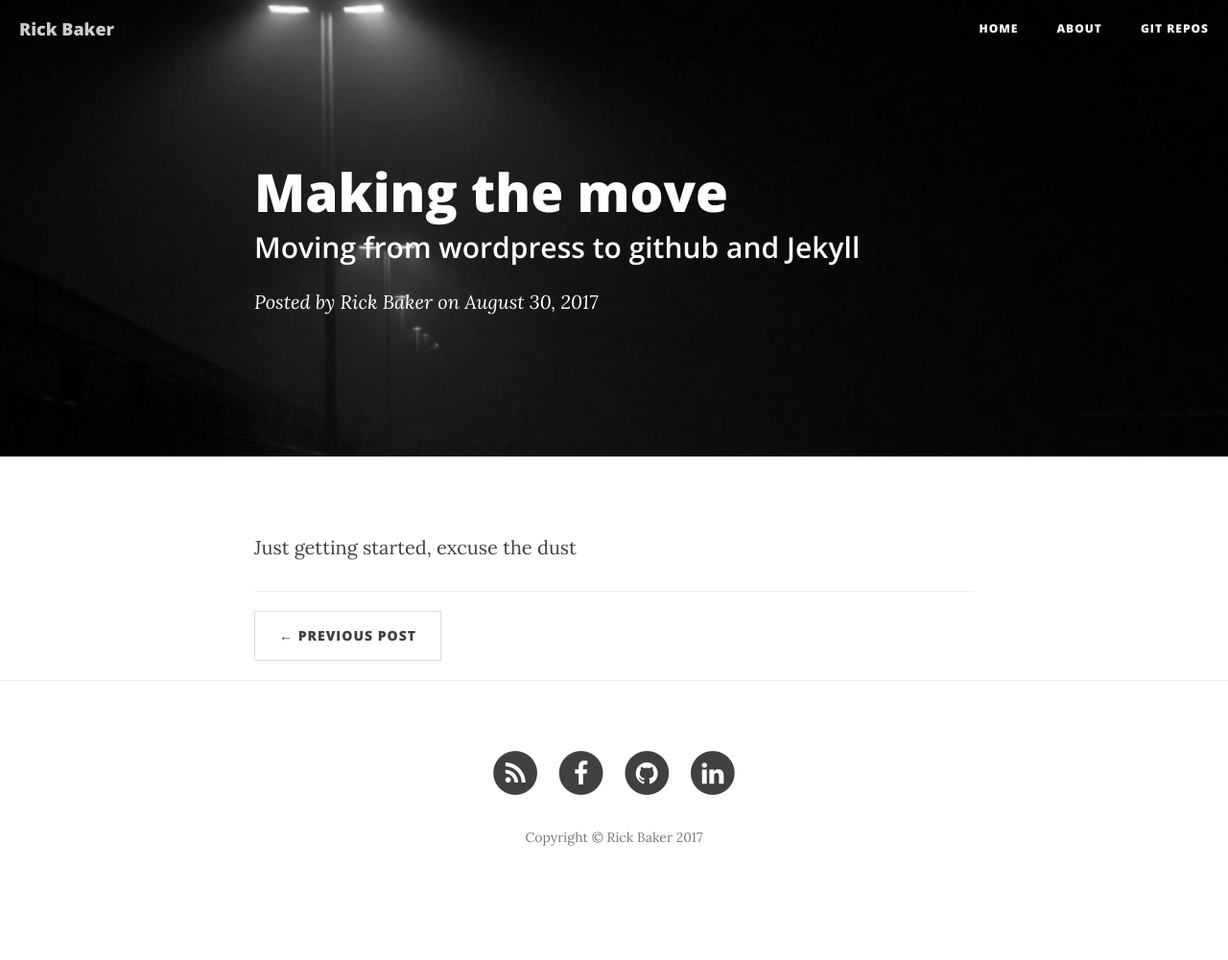
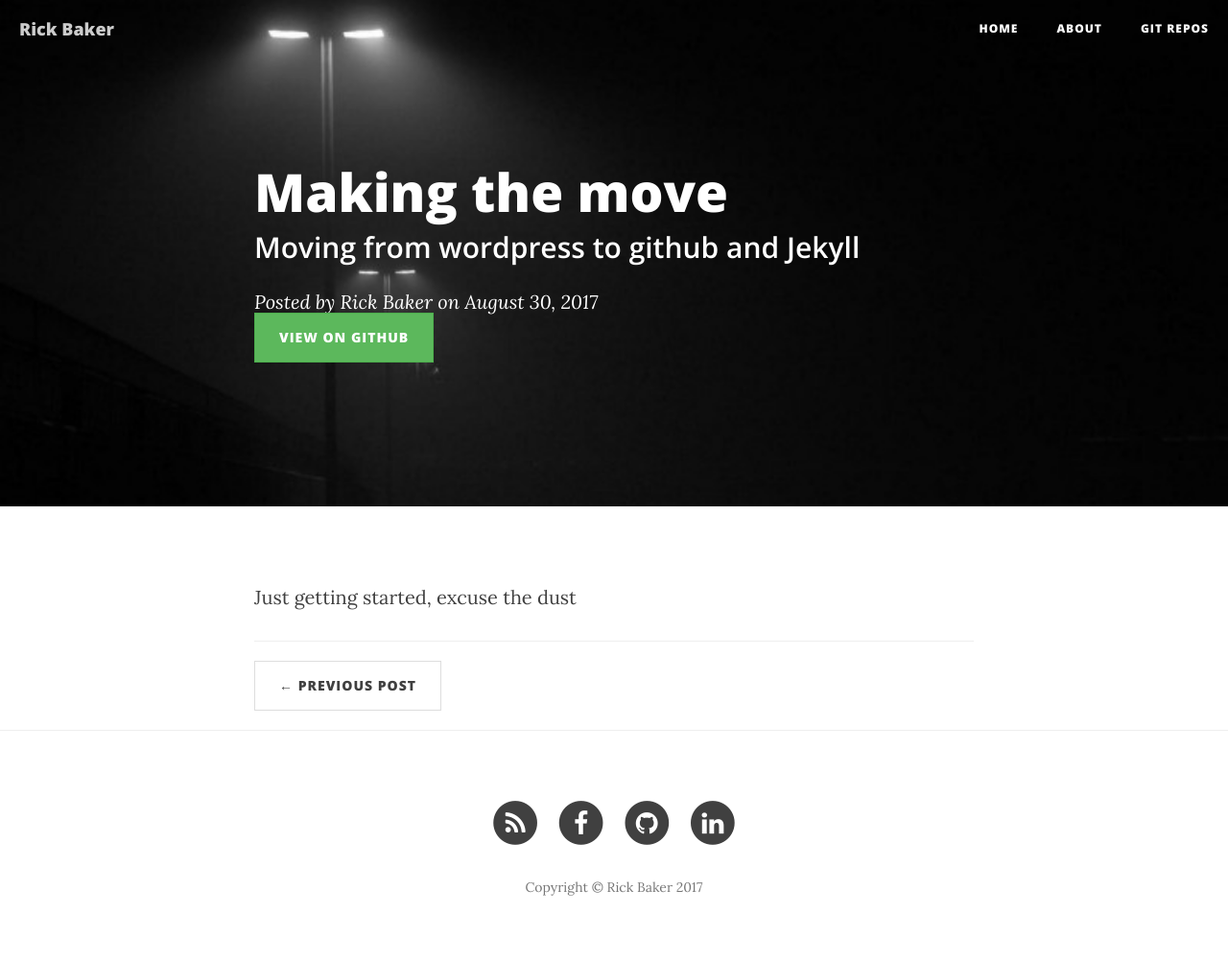
Before and after one commit to ricktbaker/ricktbaker.github.io, a Jekyll site: the page built from _posts/2017-08-30-getting-started.markdown, in a window 1280 px wide. Shown: the whole page at 96% size. Built offline with Jekyll 4.4.1, drawn with Linux system fonts in a browser that asks for light colours; nearby versions of some CDN libraries; before the commit the page ends 949 px from its top, so only the background shows below that.

Commit message:
initial checkin

```diff
--- a/_layouts/post.html
+++ b/_layouts/post.html
@@ -13,6 +13,7 @@ layout: default
                     <h2 class="subheading">{{ page.subtitle }}</h2>
                     {% endif %}
                     <span class="meta">Posted by {% if page.author %}{{ page.author }}{% else %}{{ site.title }}{% endif %} on {{ page.date | date: "%B %-d, %Y" }}</span>
+                    <button type="button" class="btn btn-success">View on GitHub</button>
                 </div>
             </div>
         </div>
```
